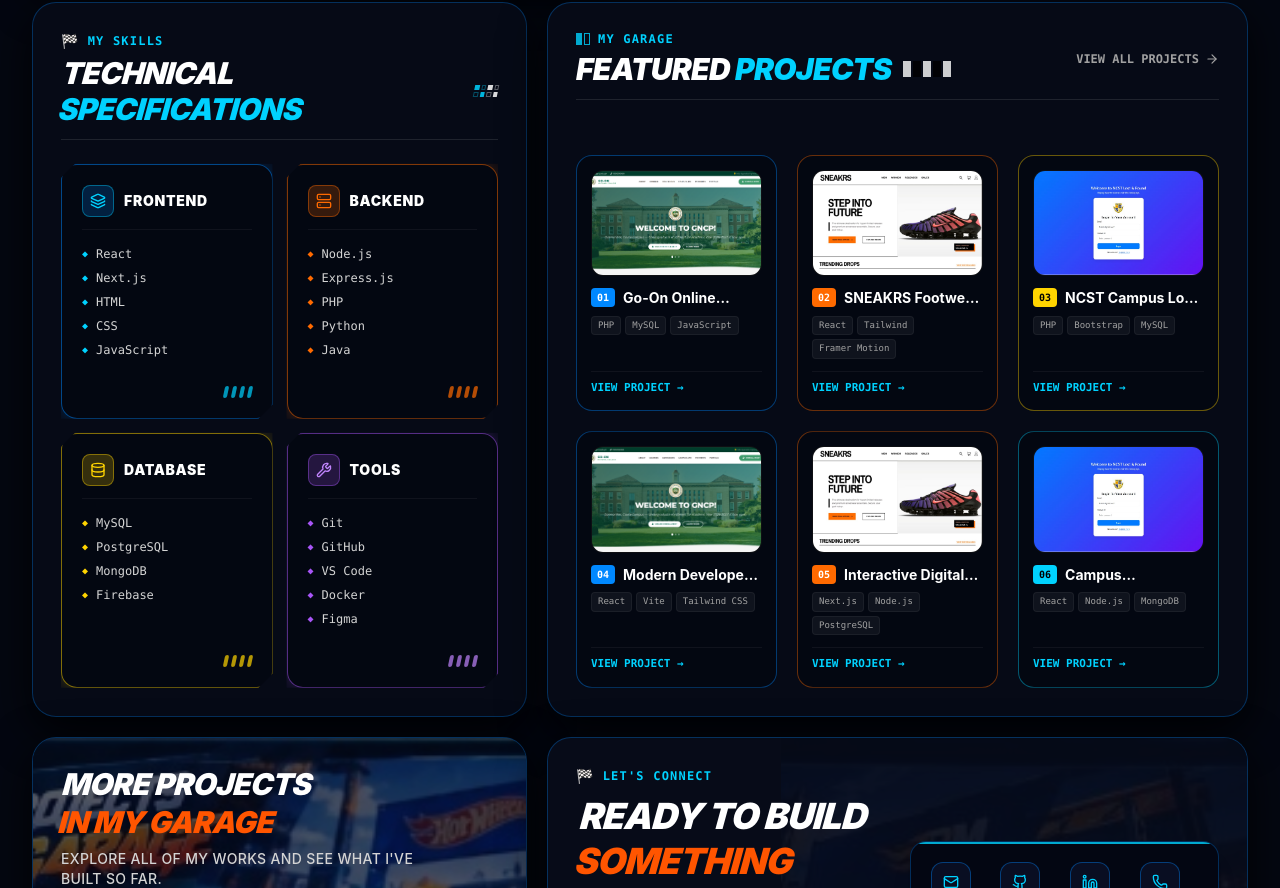
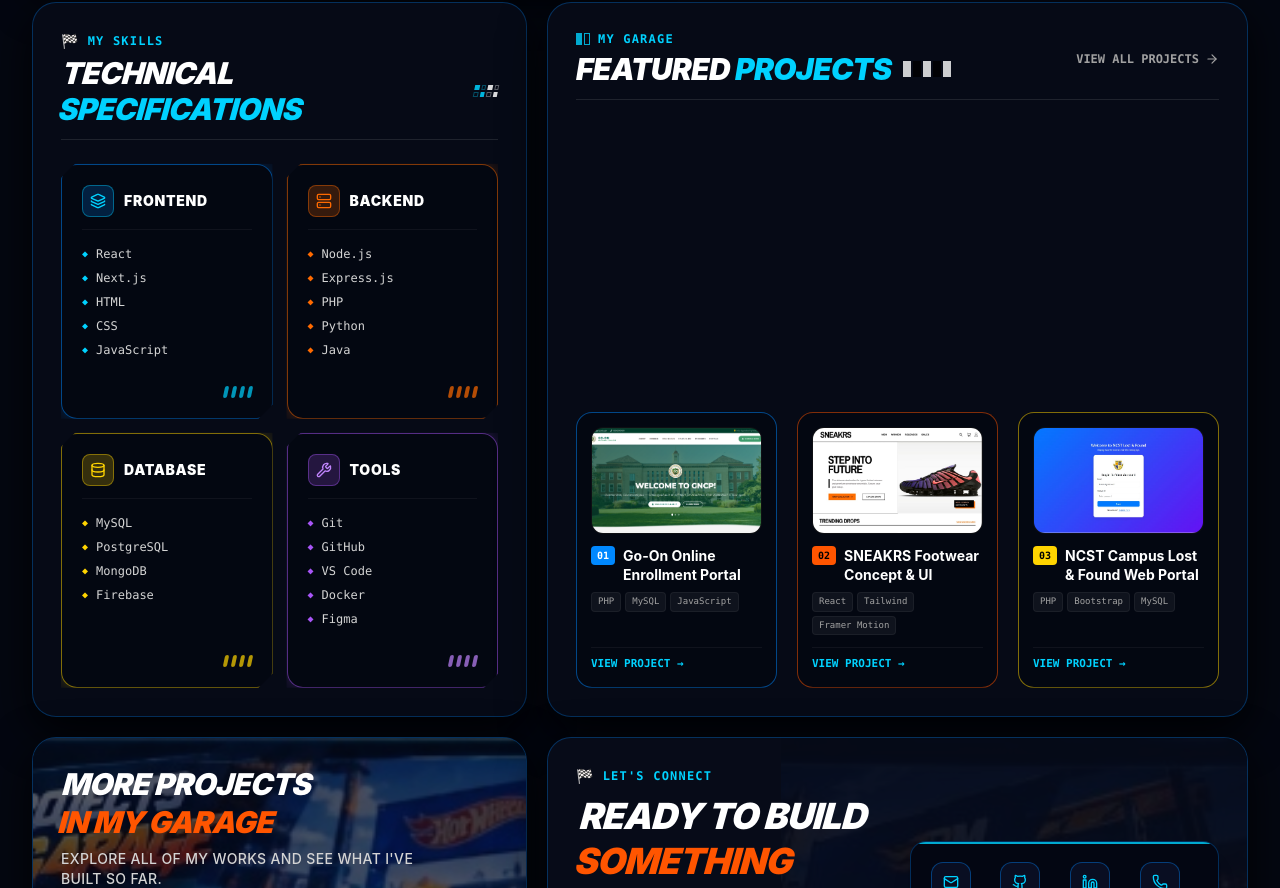
Before and after one commit to rogeliomanaog3/zenitsu-portfolio, a React (Vite) app: page / in a window 1280 px wide. Shown: the part 587-1475 px from the top of the page. Built offline with nearby package versions, Linux system fonts and the light colour scheme.

Commit message:
fix: remove duplicate projects from featured grid and display 3 unique authentic projects

```diff
--- a/src/components/Projects.jsx
+++ b/src/components/Projects.jsx
@@ -4,7 +4,7 @@ import { ArrowRight, ExternalLink } from 'lucide-react';
 import { portfolioData } from '../data/portfolioData';
 import ProjectDetailView from './ProjectDetailView';
 
-// 6 Projects mapped to match the 2x3 mockup layout with real assets
+// 3 Authentic Projects (No duplicates)
 const featuredCards = [
   {
     num: '01',
@@ -13,58 +13,28 @@ const featuredCards = [
     tags: ['PHP', 'MySQL', 'JavaScript'],
     image: '/assets/projects/go-on-campus-large.png',
     projectId: 'go-on-enrollment',
-    borderColor: 'border-[#0088FF]/40 hover:border-[#00D2FF]',
-    glowColor: 'hover:shadow-[0_0_25px_rgba(0,210,255,0.3)]',
+    borderColor: 'border-[#0088FF]/50 hover:border-[#00D2FF]',
+    glowColor: 'hover:shadow-[0_0_20px_rgba(0,210,255,0.25)]',
   },
   {
     num: '02',
-    numColor: 'bg-[#FF6A00] text-white',
-    title: 'SNEAKRS Footwear Concept',
+    numColor: 'bg-[#FF5500] text-black font-black',
+    title: 'SNEAKRS Footwear Concept & UI',
     tags: ['React', 'Tailwind', 'Framer Motion'],
     image: '/assets/projects/sneakrs-large.png',
     projectId: 'sneakrs-concept',
-    borderColor: 'border-[#FF6A00]/40 hover:border-[#FF6A00]',
-    glowColor: 'hover:shadow-[0_0_25px_rgba(255,106,0,0.3)]',
+    borderColor: 'border-[#FF5500]/50 hover:border-[#FF6A00]',
+    glowColor: 'hover:shadow-[0_0_20px_rgba(255,85,0,0.25)]',
   },
   {
     num: '03',
     numColor: 'bg-[#FFD400] text-black font-black',
-    title: 'NCST Campus Lost & Found',
+    title: 'NCST Campus Lost & Found Web Portal',
     tags: ['PHP', 'Bootstrap', 'MySQL'],
     image: '/assets/projects/ncst-lostfound-large.png',
     projectId: 'ncst-lost-found',
-    borderColor: 'border-[#FFD400]/40 hover:border-[#FFD400]',
-    glowColor: 'hover:shadow-[0_0_25px_rgba(255,212,0,0.3)]',
-  },
-  {
-    num: '04',
-    numColor: 'bg-[#0088FF] text-white',
-    title: 'Modern Developer Portfolio',
-    tags: ['React', 'Vite', 'Tailwind CSS'],
-    image: '/assets/projects/go-on-campus-thumb.png',
-    projectId: 'go-on-enrollment',
-    borderColor: 'border-[#0088FF]/40 hover:border-[#00D2FF]',
-    glowColor: 'hover:shadow-[0_0_25px_rgba(0,210,255,0.3)]',
-  },
-  {
-    num: '05',
-    numColor: 'bg-[#FF6A00] text-white',
-    title: 'Interactive Digital Storefront',
-    tags: ['Next.js', 'Node.js', 'PostgreSQL'],
-    image: '/assets/projects/sneakrs-thumb.png',
-    projectId: 'sneakrs-concept',
-    borderColor: 'border-[#FF6A00]/40 hover:border-[#FF6A00]',
-    glowColor: 'hover:shadow-[0_0_25px_rgba(255,106,0,0.3)]',
-  },
-  {
-    num: '06',
-    numColor: 'bg-[#00D2FF] text-black font-black',
-    title: 'Campus Management Dashboard',
-    tags: ['React', 'Node.js', 'MongoDB'],
-    image: '/assets/projects/ncst-lostfound-thumb.png',
-    projectId: 'ncst-lost-found',
-    borderColor: 'border-[#00D2FF]/40 hover:border-[#00D2FF]',
-    glowColor: 'hover:shadow-[0_0_25px_rgba(0,210,255,0.3)]',
+    borderColor: 'border-[#FFD400]/50 hover:border-[#FFD400]',
+    glowColor: 'hover:shadow-[0_0_20px_rgba(255,212,0,0.25)]',
   },
 ];
 
@@ -160,7 +130,7 @@ export default function Projects() {
                   <span className={`px-1.5 py-0.5 rounded text-[10px] font-mono font-bold shrink-0 ${card.numColor}`}>
                     {card.num}
                   </span>
-                  <h3 className="text-xs sm:text-sm font-bold text-white group-hover:text-[#00D2FF] transition-colors line-clamp-1 leading-snug">
+                  <h3 className="text-xs sm:text-sm font-bold text-white group-hover:text-[#00D2FF] transition-colors line-clamp-2 leading-snug">
                     {card.title}
                   </h3>
                 </div>
```
